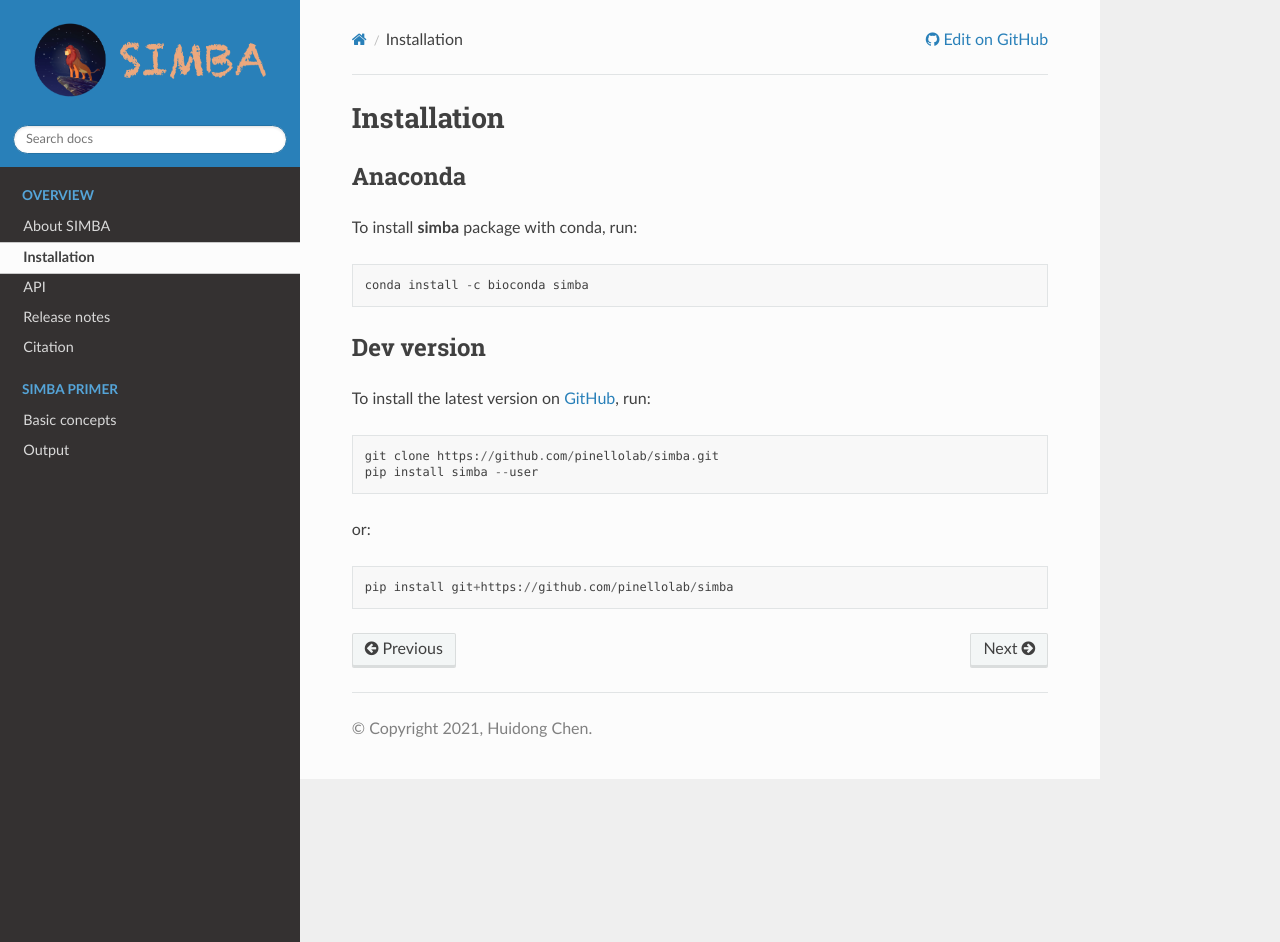
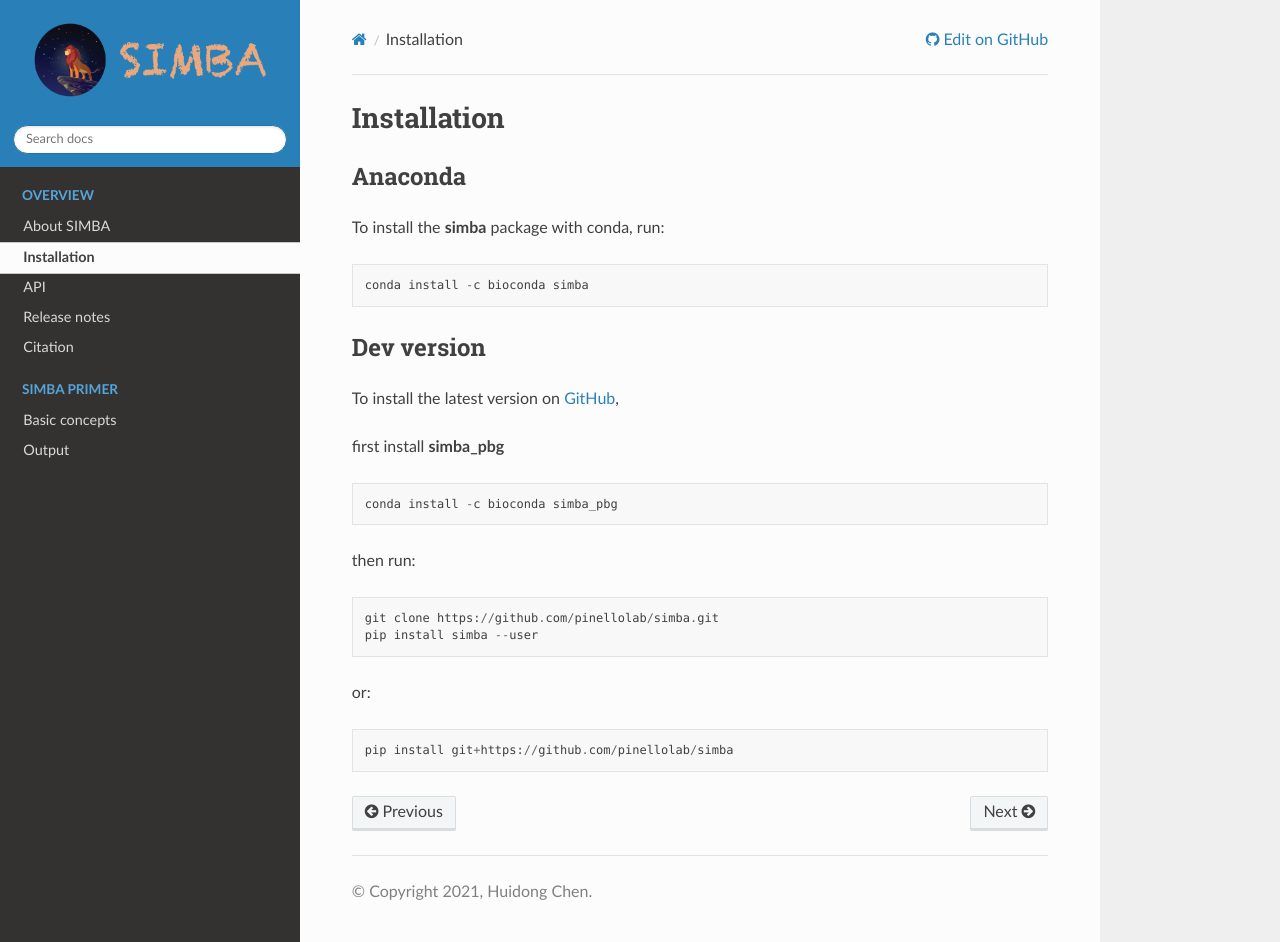
Before and after one commit to pinellolab/simba, a Sphinx documentation site: the page built from docs/source/Installation.rst, in a window 1280 px wide and 942 px high. Built offline with Sphinx 7.4.7 and the Read the Docs theme 2.0.0, drawn with Linux system fonts in a browser that asks for light colours; pages that are not in the unit, such as notebooks, are missing from menus.

Commit message:
update installation tutorial

```diff
--- a/docs/source/Installation.rst
+++ b/docs/source/Installation.rst
@@ -4,7 +4,7 @@ Installation
 Anaconda
 ~~~~~~~~
 
-To install **simba** package with conda, run::
+To install the **simba** package with conda, run::
 
     conda install -c bioconda simba
 
@@ -12,7 +12,14 @@ To install **simba** package with conda, run::
 Dev version
 ~~~~~~~~~~~
 
-To install the latest version on `GitHub <https://github.com/pinellolab/simba>`_, run::
+To install the latest version on `GitHub <https://github.com/pinellolab/simba>`_,
+
+first install **simba_pbg** ::
+
+    conda install -c bioconda simba_pbg
+
+
+then run::
 
     git clone https://github.com/pinellolab/simba.git
     pip install simba --user
```
